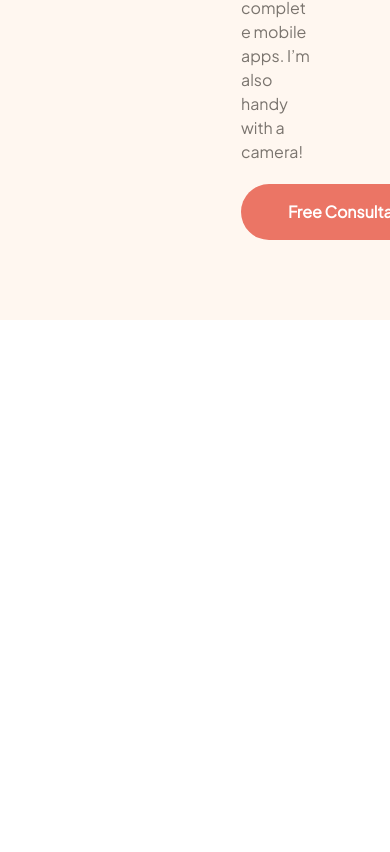
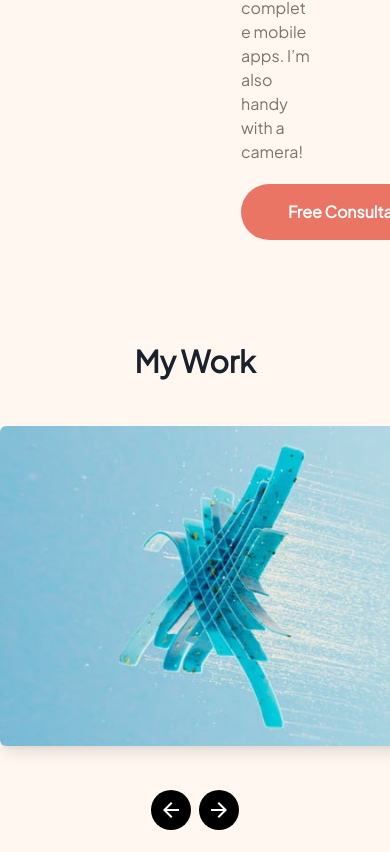
Before and after one commit to alvinrumbaoa/Single-Page-Portfolio-Challenge, a Next.js app in the folder frontend/: page / in a window 390 px wide. Shown: the part 1731-2583 px from the top of the page. Before the commit the page ends 2051 px from the top, so only its background shows below. Built offline with nearby package versions, Linux system fonts and the light colour scheme.

Commit message:
70% done

```diff
--- a/frontend/package.json
+++ b/frontend/package.json
@@ -9,6 +9,7 @@
     "lint": "next lint"
   },
   "dependencies": {
+    "@chakra-ui/icons": "^2.0.8",
     "@chakra-ui/react": "^2.2.4",
     "@chakra-ui/theme-tools": "^2.0.5",
     "@emotion/react": "^11.9.3",
--- a/frontend/pages/index.js
+++ b/frontend/pages/index.js
@@ -1,12 +1,18 @@
-import {Box, Heading, Image, Text, Button, useColorModeValue, Flex, GridItem,  Grid} from '@chakra-ui/react'
+import {Box, Heading, Image, Text,HStack, VStack, Button,Container, useColorModeValue, Flex, GridItem,  Grid} from '@chakra-ui/react'
 import Head from 'next/head'
-import styles from '../styles/Home.module.css'
 import { motion } from "framer-motion";
+import { ArrowBackIcon, ArrowForwardIcon } from '@chakra-ui/icons'
 
 const MotionFlex = motion(Flex)
 export default function Home() {
 
-
+  const images = [
+    "/images/image-slide-1.jpg",
+    "/images/image-slide-2.jpg",
+    "/images/image-slide-3.jpg",
+    "/images/image-slide-4.jpg",
+   "/images/image-slide-5.jpg",
+    ];
 
   return (
 
@@ -21,13 +27,14 @@ export default function Home() {
           <Text w="600px" fontSize={{sm:"17px",md:"18px",lg:"19px"}} color="#7A746E" textAlign="center" m={4}> With over two years of experience in various design disciplines, I’m your one-stop shop for your design needs.</Text>
 
           <Grid  h='200px' w={{md:"100%",lg:"50%"}} templateRows='repeat(2, 1fr)' templateColumns={{sm:'repeat(2, 1fr)', lg:'repeat(6, 1fr)'}} m={4} gap={3}>
-            <GridItem p={2}  borderRadius={5} rowSpan={{sm:1,md:1,lg:2}} colSpan={2} bg='#755CDE' direction='row' justify="space-between"><Image p={2} ml={120} src="/images/Graphic Design.png" width="180" height="180" justify="flex-end"/><Text mt={120} p={2} color="white" fontWeight="900" justify="flex-end" alignItems="flex-end">Graphic Design</Text></GridItem>
-            <GridItem p={2} borderRadius={5} colSpan={1} bg='#F6A560' ><Image p={2}  ml={61}  src="/images/ui.png" width="55" height="55" justify="flex-end"/><Text mt={20} color="white" fontWeight="900" fontSize="lg">UX/UI</Text> </GridItem>
-            <GridItem p={2} borderRadius={5} colSpan={1} bg='#F39E9E' ><Image p={2} ml={61} src="/images/apps.svg" width="55" height="55"  justify="flex-end"/><Text mt={20} color="white" fontWeight="900">Apps</Text> </GridItem>
-            <GridItem p={2} borderRadius={5} colSpan={2} bg='#61C4B7' ><Image p={2}  ml={140} src="/images/photo.png" width="55" height="55"justify="flex-end"/><Text mt={20} color="white" fontWeight="900">Photography</Text> </GridItem>
-            <GridItem p={2} borderRadius={5} colSpan={2} bg='#EB7565' ><Image p={2}  ml={160} src="/images/ illustration.png" width="55" height="55" justify="flex-end"/><Text mt={20} color="white" fontWeight="900">Illustrations</Text> </GridItem>
-            <GridItem p={2} borderRadius={5} colSpan={2} bg='#552049' ><Image p={2}  ml={160} src="/images/motion.png" width="55" height="55" justify="flex-end"/><Text mt={20} color="white" fontWeight="900">Motion Graphics</Text> </GridItem>
+            <GridItem p={2}  borderRadius={5} rowSpan={{sm:1,md:1,lg:2}} colSpan={2} bg='#755CDE' direction='row' justify="space-between" _hover={{bg:"#000000"}}><Image p={2} ml={120} src="/images/Graphic Design.png" width="180" height="180" justify="flex-end"/><Text mt={120} p={2} color="white" fontWeight="900" justify="flex-end" alignItems="flex-end">Graphic Design</Text></GridItem>
+            <GridItem p={2} borderRadius={5} colSpan={1} bg='#F6A560' _hover={{bg:"#000000"}}><Image p={2}  ml={61}  src="/images/ui.png" width="55" height="55" justify="flex-end"/><Text mt={20} color="white" fontWeight="900" fontSize="lg">UX/UI</Text> </GridItem>
+            <GridItem p={2} borderRadius={5} colSpan={1} bg='#F39E9E' _hover={{bg:"#000000"}}><Image p={2} ml={61} src="/images/apps.svg" width="55" height="55"  justify="flex-end"/><Text mt={20} color="white" fontWeight="900">Apps</Text> </GridItem>
+            <GridItem p={2} borderRadius={5} colSpan={2} bg='#61C4B7' _hover={{bg:"#000000"}}><Image p={2}  ml={140} src="/images/photo.png" width="55" height="55"justify="flex-end"/><Text mt={20} color="white" fontWeight="900">Photography</Text> </GridItem>
+            <GridItem p={2} borderRadius={5} colSpan={2} bg='#EB7565' _hover={{bg:"#000000"}}><Image p={2}  ml={160} src="/images/ illustration.png" width="55" height="55" justify="flex-end"/><Text mt={20} color="white" fontWeight="900">Illustrations</Text> </GridItem>
+            <GridItem p={2} borderRadius={5} colSpan={2} bg='#552049' _hover={{bg:"#000000"}}><Image p={2}  ml={160} src="/images/motion.png" width="55" height="55" justify="flex-end"/><Text mt={20} color="white" fontWeight="900">Motion Graphics</Text> </GridItem>
           </Grid>
+
           <Flex m={20} display="flex" justify="space-around" direction="row" mt={300}>
             <MotionFlex whileHover={{ scale: 1.1}}  whileTap={{ scale: 0.9 }} >
                <Image src="/images/alvin.png" h="440" w="440" />
@@ -38,6 +45,39 @@ export default function Home() {
               <Button mt={5} p={6} w="228px" h="56px" borderRadius="30px" color="white" bg="#EB7565" _hover={{ bg: '#F6A560' }} >Free Consultation </Button>
             </Flex>
           </Flex>
+
+          <Heading p={22}>My Work</Heading>
+
+								<HStack
+								w="full"
+								pb={22}
+								overflowX="hidden"
+								spacing={8}
+								scrollSnapType="x mandatory"
+								position="relative"
+								zIndex="docked"
+                p={22}
+								>
+								{images.map((src) => (
+									<Image
+									key={src}
+									src={src}
+									rounded="md"
+									shadow="lg"
+									h={80}
+									scrollSnapAlign="center"
+									maxWidth="initial"
+									/>
+								))}
+								</HStack >
+                <HStack  p={22} justify="center">
+                <ArrowBackIcon p={2} w={10} h={10} bg="#000000" _hover={{bg:"#755CDE"}} color="white" borderRadius="170px" />
+                <ArrowForwardIcon p={2} w={10} h={10} bg="#000000" _hover={{bg:"#755CDE"}} color="white" borderRadius="170px"/>
+                </HStack>
+
+
+
+
         </Flex>
   )
 }
```
Also changed, not shown: 1 other file (tests, documents, lock files or other folders).
